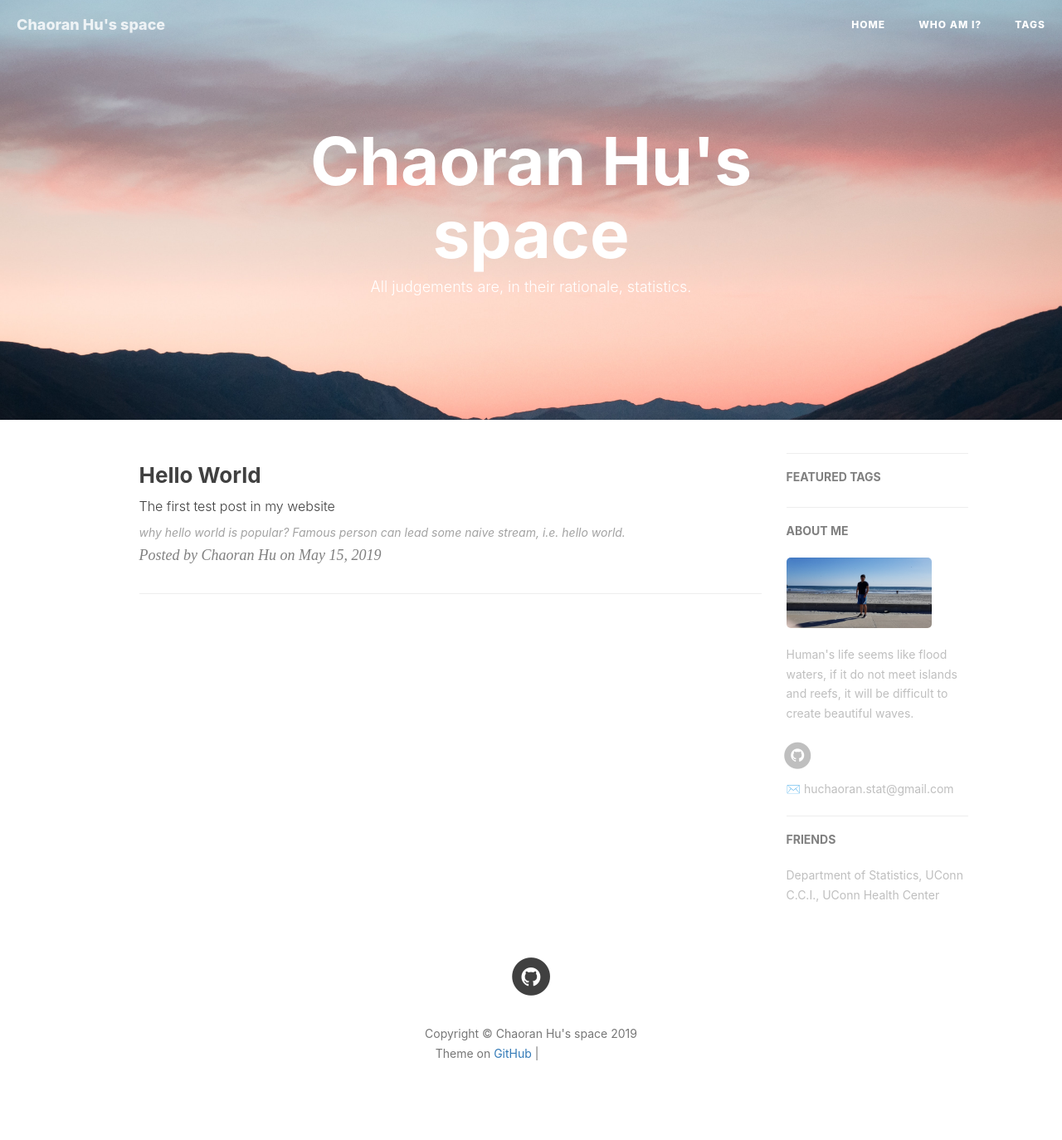
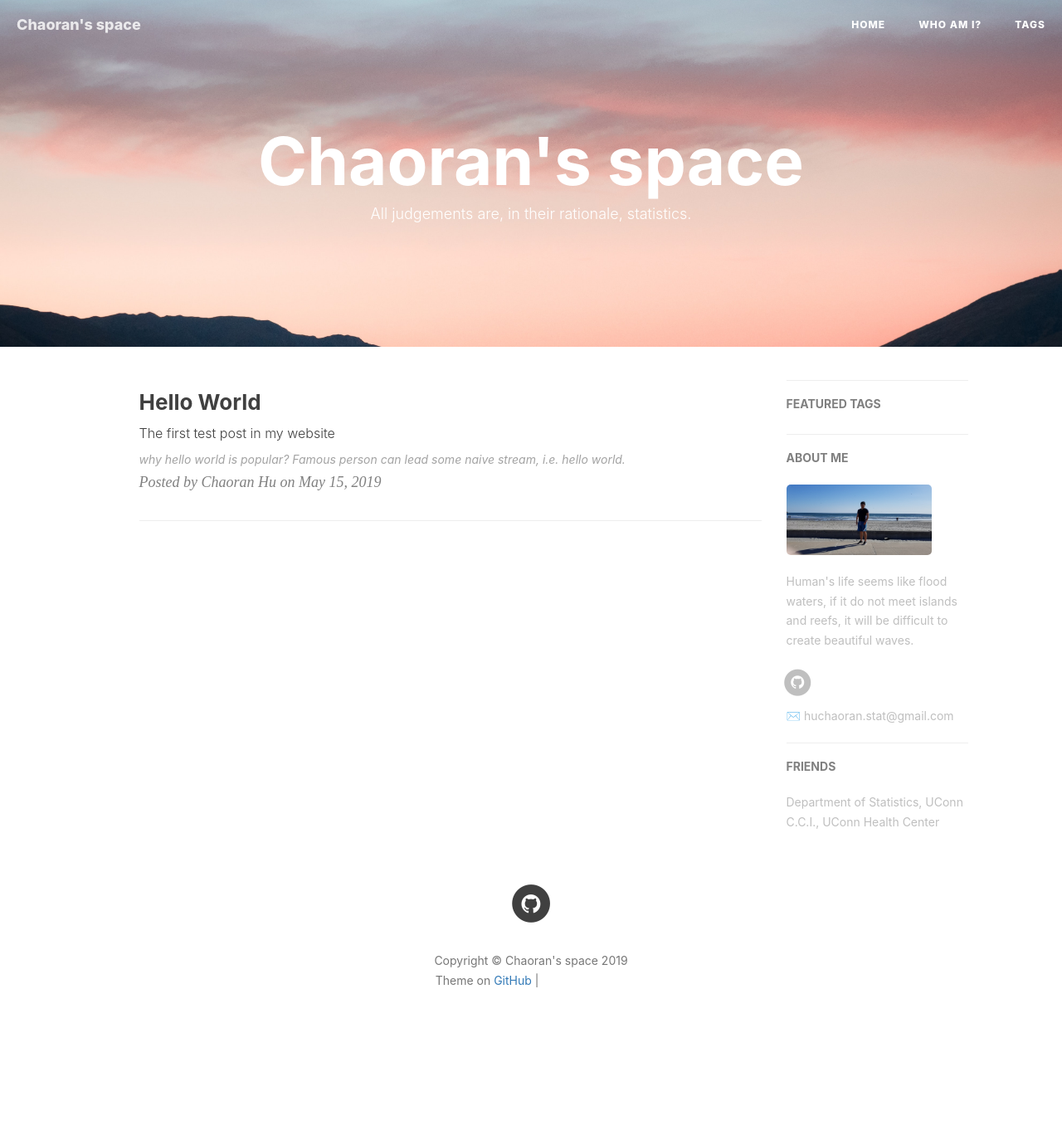
Before and after one commit to ChaoranHu/ChaoranHu.github.io, a Jekyll site: the page built from index.html, in a window 1280 px wide. Shown: the whole page at 83% size. Built offline with Jekyll 4.4.1, drawn with Linux system fonts in a browser that asks for light colours; nearby versions of some CDN libraries; the list of posts is cut into pages by our own code; comment, search, counter and statistics services are not loaded; after the commit the page ends 1286 px from its top, so only the background shows below that; grey boxes are pictures that could not be loaded.

```diff
--- a/_config.yml
+++ b/_config.yml
@@ -1,5 +1,5 @@
 # Site settings
-title: Chaoran Hu's space
+title: Chaoran's space
 SEOTitle: Chaoran's blog
 header-img: img/background-beach-clouds.jpg
 email: huchaoran.stat@gmail.com
```
